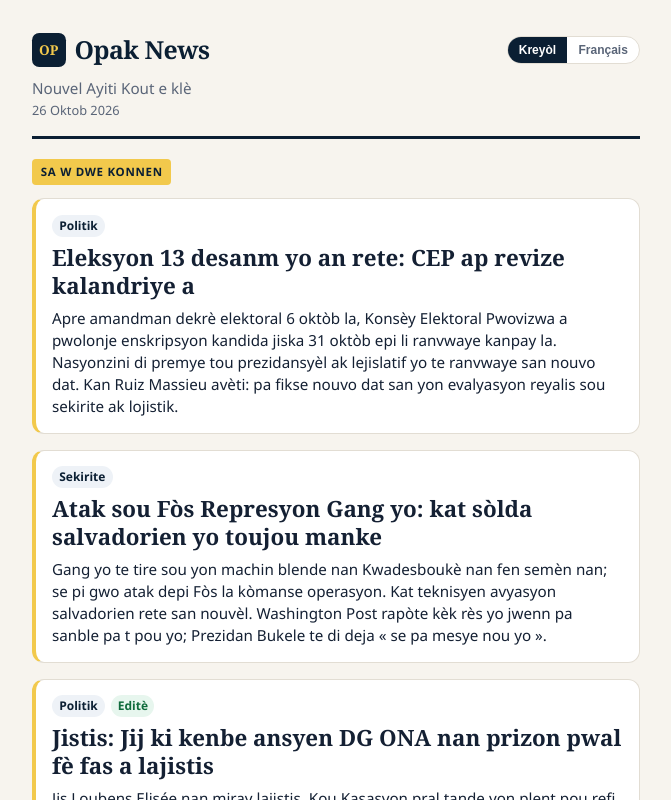
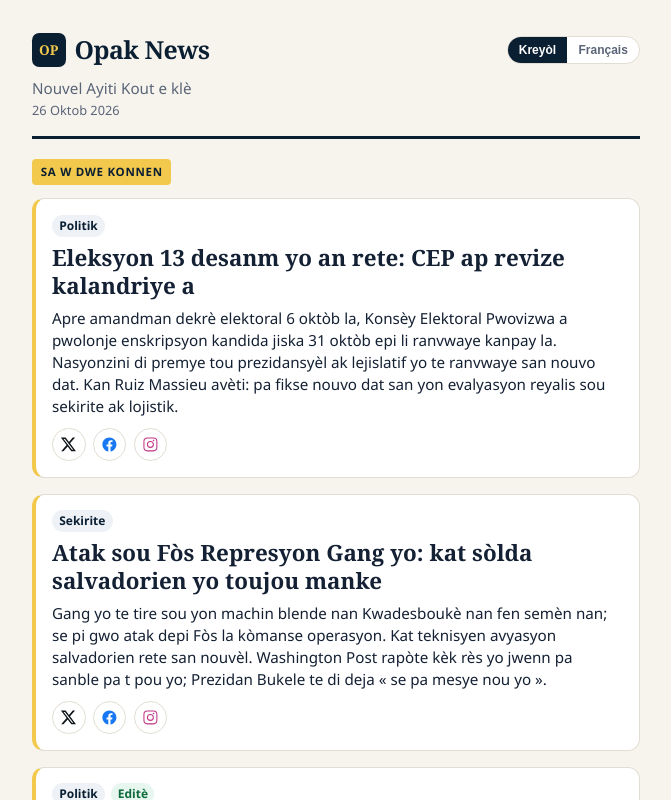
Before and after one commit to haitialways-pixel/opak-news, a React (Vite) app: page / in a window 1280 px wide. Shown: the top 800 px of the page, without its empty margins (304-975 px from the left). Built offline with nearby package versions, Linux system fonts and the light colour scheme; no server answers.

Commit message:
Add X, Facebook, and Instagram share controls
Story pages and home cards get accessible share icons. X and Facebook
use real share intents with Creole headline; Instagram copies the link
with a short hint since it has no web share URL.

```diff
--- /dev/null
+++ b/src/components/ShareBar.tsx
@@ -0,0 +1,146 @@
+import { useCallback, useState } from "react";
+import { useLanguage } from "../context/LanguageContext";
+import type { LocalizedText } from "../types";
+
+interface Props {
+  storyId: string;
+  headline: LocalizedText;
+  /** Compact icons for home cards; full row on story pages. */
+  variant?: "detail" | "card";
+}
+
+function storyAbsoluteUrl(storyId: string): string {
+  if (typeof window === "undefined") {
+    return `https://opak-news.haitialways.workers.dev/story/${storyId}`;
+  }
+  return `${window.location.origin}/story/${storyId}`;
+}
+
+function IconX({ className }: { className?: string }) {
+  return (
+    <svg className={className} viewBox="0 0 24 24" aria-hidden="true" focusable="false">
+      <path
+        fill="currentColor"
+        d="M18.244 2.25h3.308l-7.227 8.26 8.502 11.24H16.17l-5.214-6.817L4.99 21.75H1.68l7.73-8.835L1.254 2.25H8.08l4.713 6.231zm-1.161 17.52h1.833L7.084 4.126H5.117z"
+      />
+    </svg>
+  );
+}
+
+function IconFacebook({ className }: { className?: string }) {
+  return (
+    <svg className={className} viewBox="0 0 24 24" aria-hidden="true" focusable="false">
+      <path
+        fill="currentColor"
+        d="M22 12.06C22 6.505 17.523 2 12 2S2 6.505 2 12.06c0 5.016 3.657 9.176 8.438 9.94v-7.03H7.898v-2.91h2.54V9.845c0-2.522 1.492-3.915 3.777-3.915 1.094 0 2.238.197 2.238.197v2.48h-1.26c-1.243 0-1.63.778-1.63 1.577v1.896h2.773l-.443 2.91h-2.33V22c4.781-.764 8.438-4.924 8.438-9.94z"
+      />
+    </svg>
+  );
+}
+
+function IconInstagram({ className }: { className?: string }) {
+  return (
+    <svg className={className} viewBox="0 0 24 24" aria-hidden="true" focusable="false">
+      <path
+        fill="currentColor"
+        d="M7.75 2h8.5A5.75 5.75 0 0 1 22 7.75v8.5A5.75 5.75 0 0 1 16.25 22h-8.5A5.75 5.75 0 0 1 2 16.25v-8.5A5.75 5.75 0 0 1 7.75 2zm0 1.5A4.25 4.25 0 0 0 3.5 7.75v8.5a4.25 4.25 0 0 0 4.25 4.25h8.5a4.25 4.25 0 0 0 4.25-4.25v-8.5a4.25 4.25 0 0 0-4.25-4.25h-8.5zm8.75 1.75a1.125 1.125 0 1 1 0 2.25 1.125 1.125 0 0 1 0-2.25zM12 7a5 5 0 1 1 0 10 5 5 0 0 1 0-10zm0 1.5a3.5 3.5 0 1 0 0 7 3.5 3.5 0 0 0 0-7z"
+      />
+    </svg>
+  );
+}
+
+export function ShareBar({ storyId, headline, variant = "detail" }: Props) {
+  const { ui } = useLanguage();
+  const [copied, setCopied] = useState(false);
+
+  const url = storyAbsoluteUrl(storyId);
+  // Prefer Creole headline for share text
+  const shareText = headline.ht || headline.fr;
+
+  const xHref = `https://twitter.com/intent/tweet?text=${encodeURIComponent(shareText)}&url=${encodeURIComponent(url)}`;
+  const facebookHref = `https://www.facebook.com/sharer/sharer.php?u=${encodeURIComponent(url)}`;
+
+  const copyForInstagram = useCallback(async () => {
+    try {
+      await navigator.clipboard.writeText(url);
+      setCopied(true);
+      window.setTimeout(() => setCopied(false), 2500);
+    } catch {
+      // Fallback for older browsers
+      const ta = document.createElement("textarea");
+      ta.value = url;
+      ta.setAttribute("readonly", "");
+      ta.style.position = "absolute";
+      ta.style.left = "-9999px";
+      document.body.appendChild(ta);
+      ta.select();
+      try {
+        document.execCommand("copy");
+        setCopied(true);
+        window.setTimeout(() => setCopied(false), 2500);
+      } finally {
+        document.body.removeChild(ta);
+      }
+    }
+  }, [url]);
+
+  return (
+    <div
+      className={`share-bar share-bar--${variant}`}
+      role="group"
+      aria-label={ui.shareLabel}
+    >
+      {variant === "detail" && (
+        <span className="share-bar-label">{ui.shareLabel}</span>
+      )}
+      <div className="share-bar-actions">
+        <a
+          className="share-btn share-btn--x"
+          href={xHref}
+          target="_blank"
+          rel="noopener noreferrer"
+          aria-label={ui.shareOnX}
+          title={ui.shareOnX}
+        >
+          <IconX className="share-icon" />
+          {variant === "detail" && <span className="share-btn-text">X</span>}
+        </a>
+        <a
+          className="share-btn share-btn--facebook"
+          href={facebookHref}
+          target="_blank"
+          rel="noopener noreferrer"
+          aria-label={ui.shareOnFacebook}
+          title={ui.shareOnFacebook}
+        >
+          <IconFacebook className="share-icon" />
+          {variant === "detail" && (
+            <span className="share-btn-text">Facebook</span>
+          )}
+        </a>
+        <button
+          type="button"
+          className="share-btn share-btn--instagram"
+          onClick={copyForInstagram}
+          aria-label={ui.shareOnInstagram}
+          title={ui.instagramHint}
+        >
+          <IconInstagram className="share-icon" />
+          {variant === "detail" && (
+            <span className="share-btn-text">Instagram</span>
+          )}
+        </button>
+      </div>
+      {variant === "detail" && (
+        <p className="share-hint" aria-live="polite">
+          {copied ? ui.linkCopied : ui.instagramHint}
+        </p>
+      )}
+      {variant === "card" && copied && (
+        <span className="share-copied-toast" aria-live="polite">
+          {ui.linkCopied}
+        </span>
+      )}
+    </div>
+  );
+}
--- a/src/components/StoryCard.tsx
+++ b/src/components/StoryCard.tsx
@@ -1,4 +1,5 @@
 import { Link } from "react-router-dom";
+import { ShareBar } from "./ShareBar";
 import { topicLabel } from "../data/topics";
 import { useLanguage } from "../context/LanguageContext";
 import type { Story } from "../types";
@@ -22,6 +23,7 @@ export function StoryCard({ story, variant = "hit" }: Props) {
         <Link to={`/story/${story.id}`}>{t(story.headline)}</Link>
       </h3>
       <p className="story-brief">{t(story.brief)}</p>
+      <ShareBar storyId={story.id} headline={story.headline} variant="card" />
     </article>
   );
 }
--- a/src/context/LanguageContext.tsx
+++ b/src/context/LanguageContext.tsx
@@ -26,6 +26,12 @@ interface LanguageContextValue {
     adLabel: string;
     today: string;
     dualHint: string;
+    shareLabel: string;
+    shareOnX: string;
+    shareOnFacebook: string;
+    shareOnInstagram: string;
+    instagramHint: string;
+    linkCopied: string;
   };
 }
 
@@ -44,6 +50,12 @@ const UI = {
     adLabel: "Piblisite",
     today: "Jodi a",
     dualHint: "Kreyòl · Franse",
+    shareLabel: "Pataje",
+    shareOnX: "Pataje sou X",
+    shareOnFacebook: "Pataje sou Facebook",
+    shareOnInstagram: "Kopye lyen pou Instagram",
+    instagramHint: "Instagram pa gen pataj sou entènèt. Kopye lyen an, epi kole l nan Instagram.",
+    linkCopied: "Lyen kopi!",
   },
   fr: {
     needToKnow: "À retenir",
@@ -57,6 +69,12 @@ const UI = {
     adLabel: "Publicité",
     today: "Aujourd’hui",
     dualHint: "Créole · Français",
+    shareLabel: "Partager",
+    shareOnX: "Partager sur X",
+    shareOnFacebook: "Partager sur Facebook",
+    shareOnInstagram: "Copier le lien pour Instagram",
+    instagramHint: "Instagram n'a pas de partage web. Copiez le lien, puis collez-le dans Instagram.",
+    linkCopied: "Lien copié!",
   },
 } as const;
 
--- a/src/index.css
+++ b/src/index.css
@@ -565,3 +565,110 @@ a:hover {
     font-size: 1.4rem;
   }
 }
+
+
+/* Social share */
+.share-bar {
+  margin: 0.85rem 0 1rem;
+}
+
+.share-bar--card {
+  margin: 0.65rem 0 0;
+  position: relative;
+}
+
+.share-bar-label {
+  display: block;
+  margin-bottom: 0.4rem;
+  font-size: 0.72rem;
+  font-weight: 800;
+  letter-spacing: 0.08em;
+  text-transform: uppercase;
+  color: var(--ink-muted);
+}
+
+.share-bar-actions {
+  display: flex;
+  flex-wrap: wrap;
+  align-items: center;
+  gap: 0.45rem;
+}
+
+.share-btn {
+  display: inline-flex;
+  align-items: center;
+  justify-content: center;
+  gap: 0.35rem;
+  min-height: 2.4rem;
+  min-width: 2.4rem;
+  padding: 0.4rem 0.7rem;
+  border: 1px solid var(--line);
+  border-radius: 999px;
+  background: var(--bg-card);
+  color: var(--brand);
+  font-size: 0.78rem;
+  font-weight: 700;
+  text-decoration: none;
+  cursor: pointer;
+  line-height: 1;
+  -webkit-tap-highlight-color: transparent;
+}
+
+.share-btn:hover {
+  border-color: var(--accent-deep);
+  color: var(--accent-deep);
+}
+
+.share-btn:focus-visible {
+  outline: 2px solid var(--accent-deep);
+  outline-offset: 2px;
+}
+
+.share-icon {
+  width: 1.05rem;
+  height: 1.05rem;
+  flex: 0 0 auto;
+}
+
+.share-btn--x {
+  color: #0f1419;
+}
+
+.share-btn--facebook {
+  color: #1877f2;
+}
+
+.share-btn--instagram {
+  color: #c13584;
+}
+
+.share-btn-text {
+  display: none;
+}
+
+@media (min-width: 420px) {
+  .share-bar--detail .share-btn-text {
+    display: inline;
+  }
+}
+
+.share-hint {
+  margin: 0.45rem 0 0;
+  font-size: 0.78rem;
+  color: var(--ink-muted);
+  line-height: 1.35;
+}
+
+.share-copied-toast {
+  display: inline-block;
+  margin-top: 0.35rem;
+  font-size: 0.72rem;
+  font-weight: 700;
+  color: #0f6b3c;
+}
+
+.share-bar--card .share-btn {
+  min-height: 2.1rem;
+  min-width: 2.1rem;
+  padding: 0.35rem;
+}
--- a/src/pages/StoryPage.tsx
+++ b/src/pages/StoryPage.tsx
@@ -1,5 +1,6 @@
 import { Link, useParams } from "react-router-dom";
 import { AdPlaceholder } from "../components/AdPlaceholder";
+import { ShareBar } from "../components/ShareBar";
 import { SiteHeader } from "../components/SiteHeader";
 import { getStoryById } from "../data/stories";
 import { topicLabel } from "../data/topics";
@@ -56,6 +57,8 @@ export function StoryPage() {
         <h1 className="detail-headline">{t(story.headline)}</h1>
         <p className="detail-brief">{t(story.brief)}</p>
 
+        <ShareBar storyId={story.id} headline={story.headline} variant="detail" />
+
         {story.sources && story.sources.length > 0 && (
           <p className="sources">
             <strong>{ui.sources}:</strong> {story.sources.join(" · ")}
```
